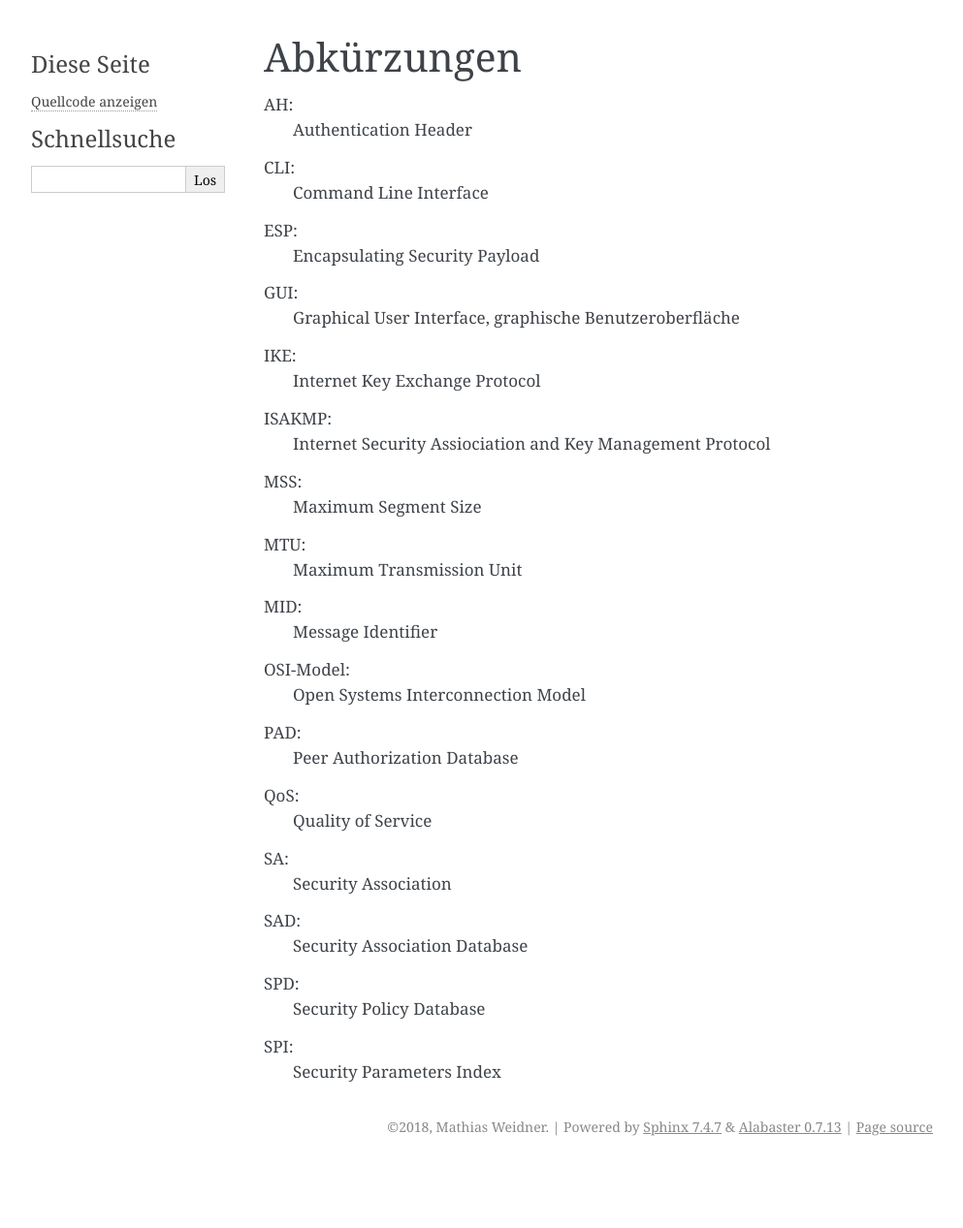
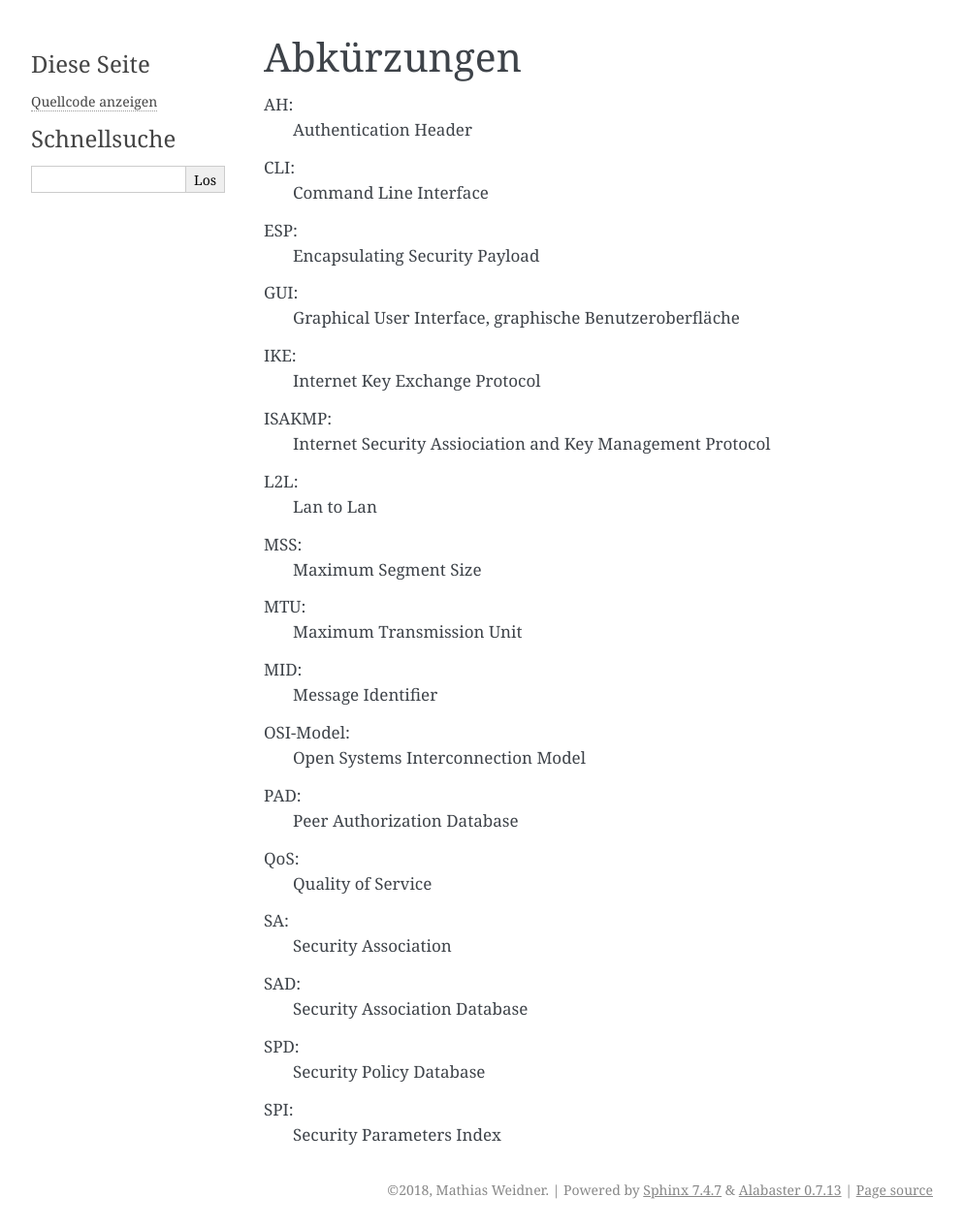
Before and after one commit to matwei-books/Fehlersuche-bei-IPsec-VPN-mit-IKEv2, a Sphinx documentation site: the page built from source/anhang/abkuerzungen.rst, in a window 1280 px wide. Shown: the whole page at 97% size, without its empty margins (148-1141 px from the left). Built offline with Sphinx 7.4.7, drawn with Linux system fonts in a browser that asks for light colours; before the commit the page ends 1202 px from its top, so only the background shows below that.

Commit message:
Abkürzung: L2L

```diff
--- a/source/anhang/abkuerzungen.rst
+++ b/source/anhang/abkuerzungen.rst
@@ -31,6 +31,11 @@ IKE:
 
 ISAKMP:
   Internet Security Assiociation and Key Management Protocol
+
+.. index:: L2L
+
+L2L:
+  Lan to Lan
 
 .. index:: MSS
 
```
